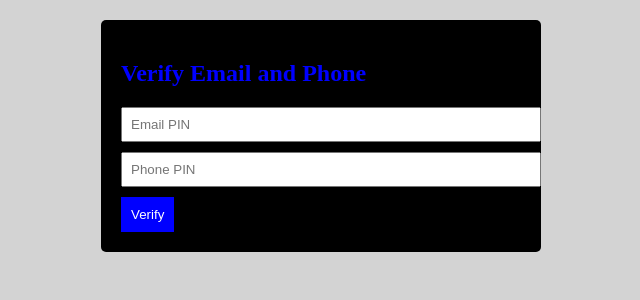
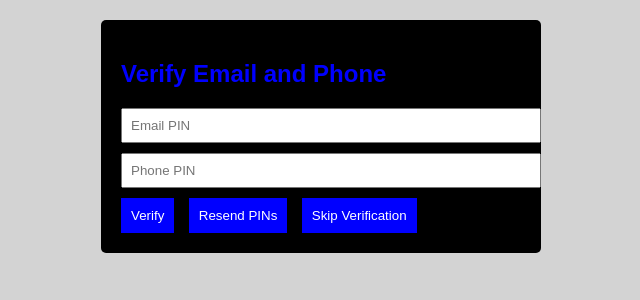
Before and after one commit to nonahgame/ctp-exch, a Flask app: page /verify in a window 1280 px wide. Shown: the top 300 px of the page, without its empty margins (319-959 px from the left). Run offline with Flask 3, Linux system fonts and the light colour scheme; a user stored in the database is signed in; parts of the project's set-up code (start-up, migrations or seed data) failed here and were passed over.

Commit message:
Update verify.html

```diff
--- a/templates/verify.html
+++ b/templates/verify.html
@@ -4,7 +4,7 @@
     <title>Verify - IFYBNG-COM</title>
     <style>
         body {
-            fontiamas: font-family: Arial, sans-serif;
+            font-family: Arial, sans-serif;
             margin: 20px;
             background-color: #d3d3d3;
         }
@@ -30,9 +30,22 @@
             color: white;
             border: none;
             cursor: pointer;
+            margin-right: 10px;
         }
         .form-container button:hover {
             background-color: #0056b3;
+        }
+        .resend-btn {
+            background-color: #555;
+        }
+        .resend-btn:hover {
+            background-color: #777;
+        }
+        .skip-btn {
+            background-color: #888;
+        }
+        .skip-btn:hover {
+            background-color: #aaa;
         }
         .flash {
             color: red;
@@ -54,6 +67,9 @@
             <input type="text" name="email_pin" placeholder="Email PIN" required>
             <input type="text" name="phone_pin" placeholder="Phone PIN" required>
             <button type="submit">Verify</button>
+            <!-- Modified: Added resend and skip buttons -->
+            <button type="submit" name="action" value="resend" class="resend-btn">Resend PINs</button>
+            <button type="submit" name="action" value="skip" class="skip-btn">Skip Verification</button>
         </form>
     </div>
 </body>
```
